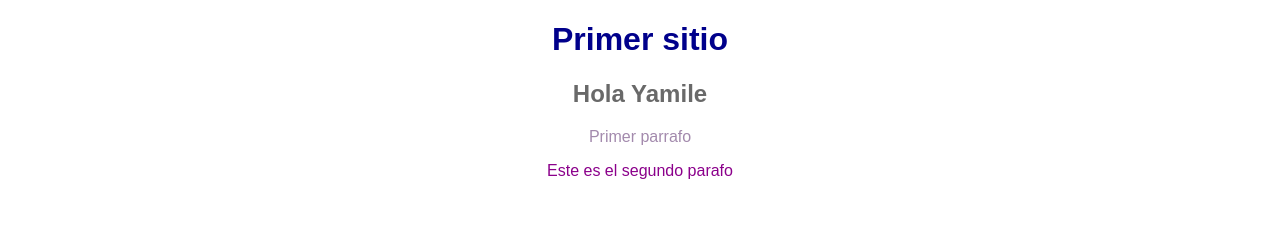
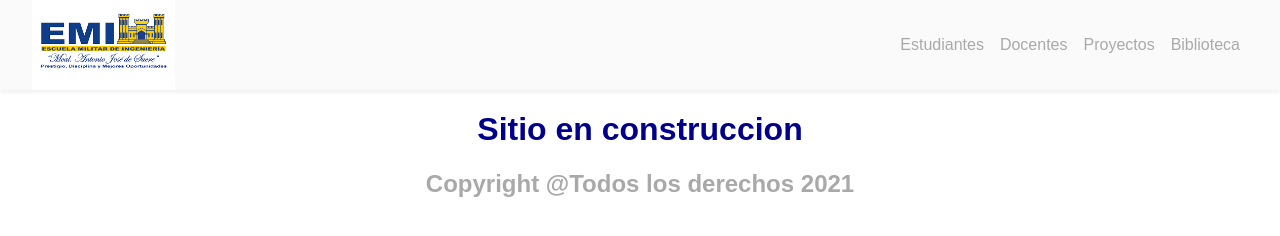
Before and after one commit to YamileFernandez/primer-proyecto, a plain HTML site: page index.html in a window 1280 px wide. Drawn offline with Linux system fonts and the light colour scheme.

Commit message:
Header realizada

```diff
--- a/css/style.css
+++ b/css/style.css
@@ -1,7 +1,30 @@
 body{
-    color:dimgray;
+    color:darkgrey;
+    margin: 0;
+    box-sizing: border-box;
     text-align: center;
     font-family: "Arial";
+}
+header{
+    display: flex;
+    background-color: #fafafa;
+    box-shadow: 0 3px 3px rgb(0 0 0 /5%);
+    height: 90px;
+    justify-content: space-between;
+    padding: 0 32px;
+
+}
+nav{
+    display: flex;
+    align-items: center;
+}
+nav > ul{
+    display: flex;
+    padding: 0;
+}
+nav li{
+    list-style: none;
+    padding: 0 8px 0 8px;
 }
 h1{
     color:darkblue;
@@ -12,5 +35,5 @@ color:rgb(163, 138, 173);
 
 }
 p{
-    color:darkmagenta;
+    color:darkgreen;
 }
--- a/index.html
+++ b/index.html
@@ -1,5 +1,6 @@
 <!DOCTYPE html>
 <html lang="en">
+
 <head>
     <meta charset="UTF-8">
     <meta http-equiv="X-UA-Compatible" content="IE=edge">
@@ -7,10 +8,23 @@
   <link rel="stylesheet" href="css/style.css">
     <title>Mi primer sitio web</title>
 </head>
+
 <body>
-    <h1> Primer sitio</h1>
-    <h2>Hola Yamile</h2>
-    <p class="primer-parrafo"> Primer parrafo </p>
-    <p>Este es el segundo parafo</p>
+  <header>
+
+    <img src="./assets/logo.png" alt="Logo Escuela Militar de Ingenieria">
+    <nav>
+      <ul>
+        <li>Estudiantes</li>
+        <li>Docentes</li>
+        <li>Proyectos</li>
+        <li>Biblioteca</li>
+      </ul>
+    </nav>
+
+  </header>
+  <h1> Sitio en construccion</h1>
+    <h2>Copyright @Todos los derechos 2021</h2>
+
 </body>
 </html>
```
Also changed, not shown: assets/logo.png (added).
